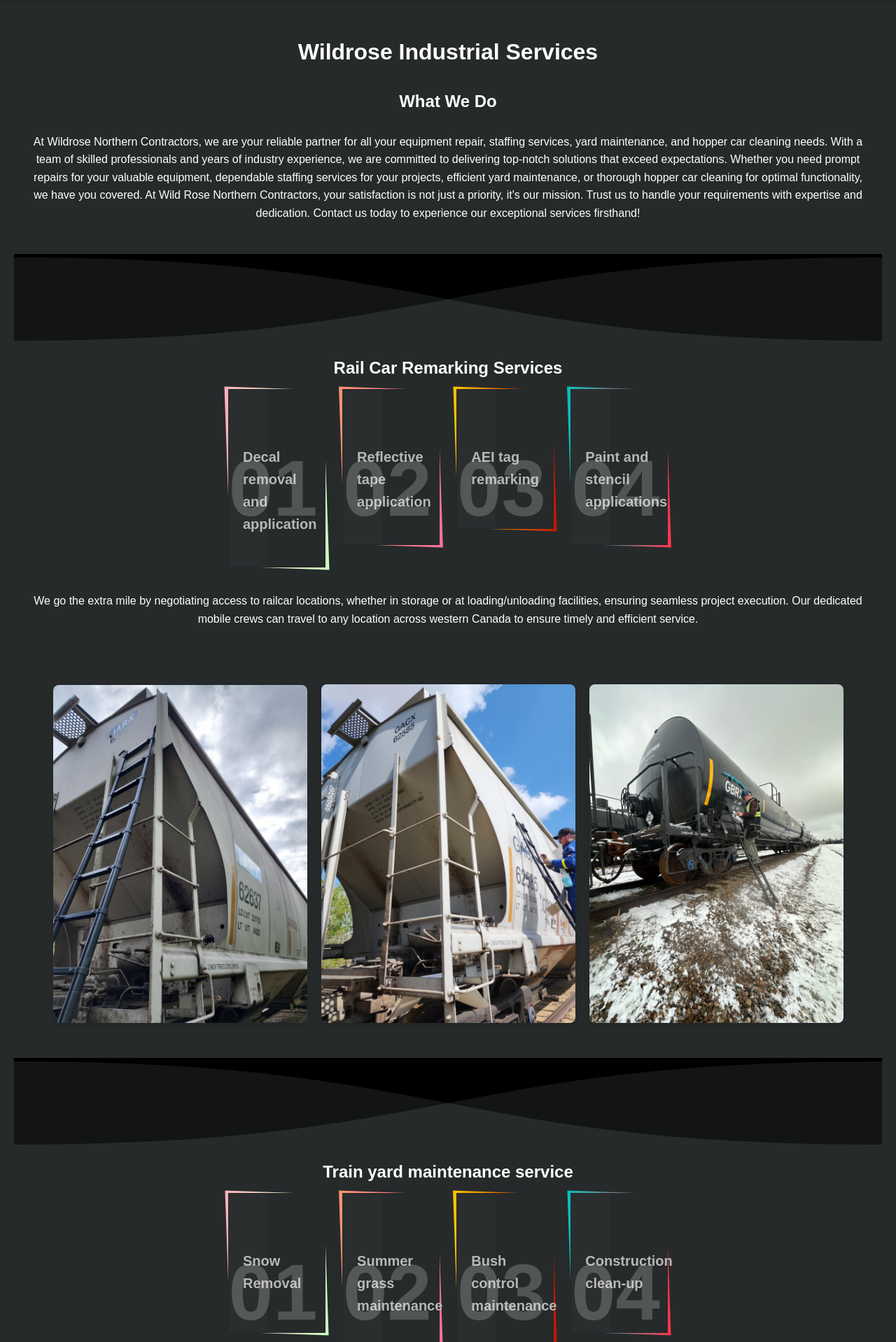
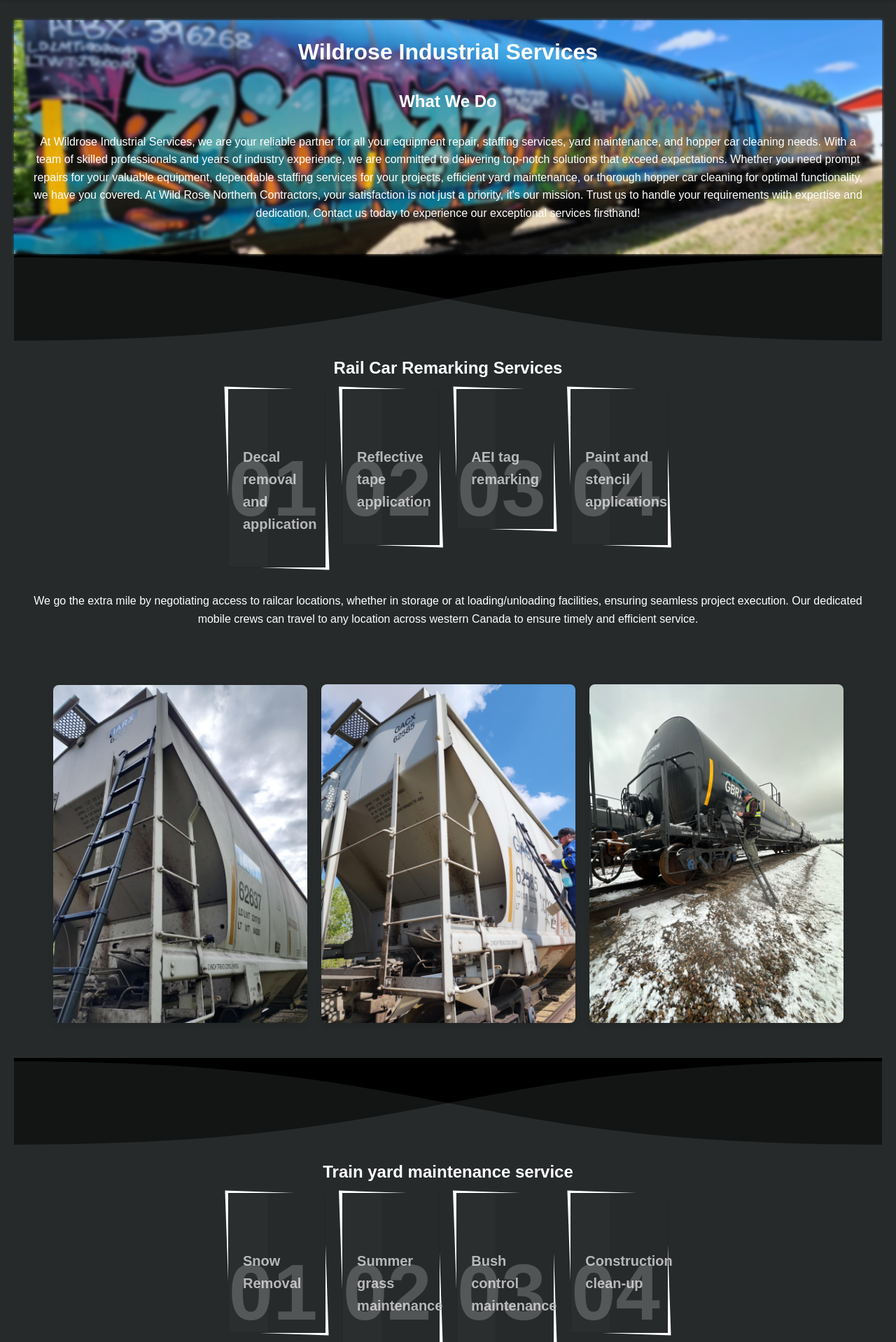
Before and after one commit to Chickenlegs7/Website_work, a Flask app: page / in a window 1280 px wide. Shown: the part 68-1986 px from the top of the page at 70% size. Run offline with Flask 3, Linux system fonts and the light colour scheme.

Commit message:
added background element to spruce up about us section.

```diff
--- a/railway/app/main/static/style.css
+++ b/railway/app/main/static/style.css
@@ -238,64 +238,19 @@
   bottom: 0;
   background-size: cover;
   background-position: center center;
-  filter: blur(4px); /* Apply the blur effect */
+  filter: blur(2px); /* Apply the blur effect */
   z-index: 0; /* Ensure it’s behind the content */
 }
 
  .section1 {
-   /* background-image: url('photos/image1.jpeg'); */ /* Replace with your image path */
+  background-image: url('photos/image5.jpeg'); /* Replace with your image path */
   background-size: cover; /* Ensures the image covers the entire area */
   background-position: center; /* Centers the image within the container */
   background-repeat: no-repeat; /* Prevents the image from repeating */
 }
 
 .section1::before {
-  /* background-image: url('photos/image1.jpeg'); */
-}
-
-.section2 {
-  /* background-image: url('photos/image7.jpeg'); */ /* Replace with your image path */
-  background-size: cover; /* Ensures the image covers the entire area */
-  background-position: center center; /* Centers the image within the container */
-  background-repeat: no-repeat; /* Prevents the image from repeating */
-}
-
-.section2::before {
-  /* background-image: url('photos/image7.jpeg'); */
-}
-
-
-.section3 {
-  /* background-image: url('photos/image9.jpeg'); */ /* Replace with your image path */
-  background-size: cover; /* Ensures the image covers the entire area */
-  background-position: center center; /* Centers the image within the container */
-  background-repeat: no-repeat; /* Prevents the image from repeating */
-}
-
-.section3::before {
-  /* background-image: url('photos/image9.jpeg'); */
-}
-
-.section4 {
-  /* background-image: url('photos/image6.jpeg'); */ /* Replace with your image path */
-  background-size: cover; /* Ensures the image covers the entire area */
-  background-position: center center; /* Centers the image within the container */
-  background-repeat: no-repeat; /* Prevents the image from repeating */
-}
-
-.section4::before {
-  /* background-image: url('photos/image6.jpeg'); */
-}
-
-.section5 {
-  /* background-image: url('photos/image3.jpeg'); */ /* Replace with your image path */
-  background-size: cover; /* Ensures the image covers the entire area */
-  background-position: center center; /* Centers the image within the container */
-  background-repeat: no-repeat; /* Prevents the image from repeating */
-}
-
-.section5::before {
-  /* background-image: url('photos/image3.jpeg'); */
+  background-image: url('photos/image5.jpeg');
 }
 
 .content1, .content2, .content3, .content4, .content5 {
@@ -479,7 +434,7 @@
 	top: 0;
 	background: rgba(255, 255, 255, 0.02);
 }
-.tilesWrap li:nth-child(1):before {
+/*.tilesWrap li:nth-child(1):before {
 	background: #C9FFBF;
 background: -webkit-linear-gradient(to right, #FFAFBD, #C9FFBF);
 background: linear-gradient(to right, #FFAFBD, #C9FFBF);
@@ -498,4 +453,4 @@
 	background: #FC354C;
 background: -webkit-linear-gradient(to right, #0ABFBC, #FC354C);
 background: linear-gradient(to right, #0ABFBC, #FC354C);
-}
+} */
--- a/railway/app/main/templates/home.html
+++ b/railway/app/main/templates/home.html
@@ -13,7 +13,7 @@
 	<br>
         <h2>What We Do</h2>
 	<br>
-	<p>At Wildrose Northern Contractors, we are your reliable partner for all your equipment repair, staffing
+	<p>At Wildrose Industrial Services, we are your reliable partner for all your equipment repair, staffing
 services, yard maintenance, and hopper car cleaning needs. With a team of skilled professionals and
 years of industry experience, we are committed to delivering top-notch solutions that exceed
 expectations. Whether you need prompt repairs for your valuable equipment, dependable staffing
```
